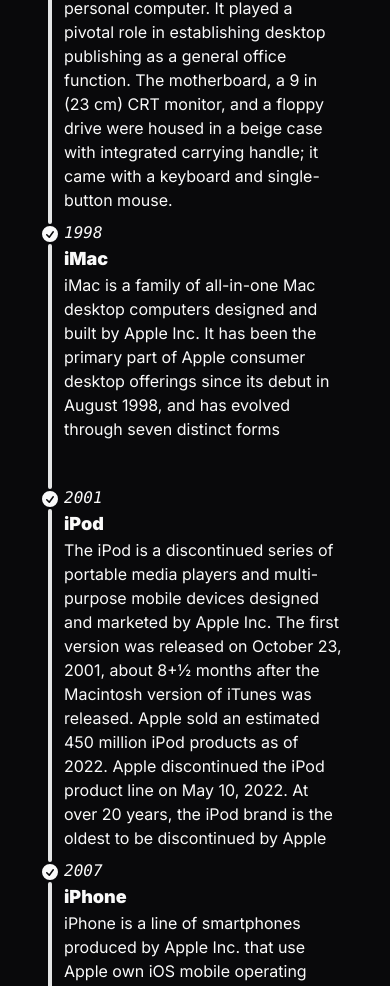
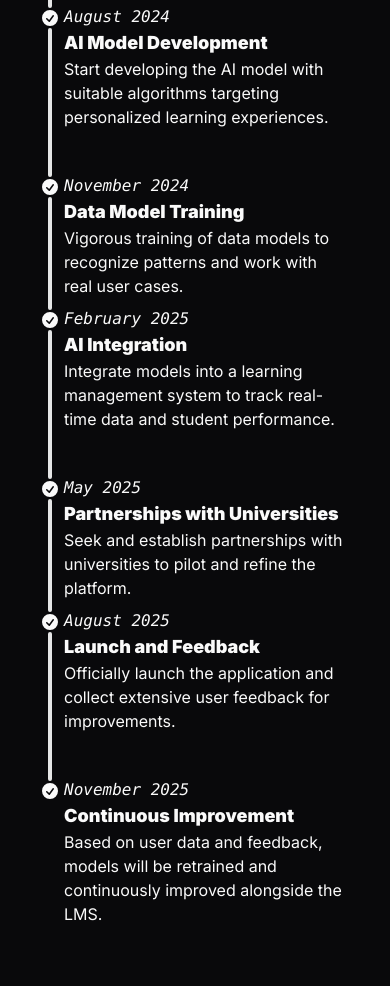
Before and after one commit to Cybortex/eruditionAI, a Next.js app: page / in a window 390 px wide. Shown: the part 1007-1993 px from the top of the page. Built offline with nearby package versions, Linux system fonts and the light colour scheme.

Commit message:
roadmap update

```diff
--- a/src/app/globals.css
+++ b/src/app/globals.css
@@ -34,6 +34,8 @@
 
     --radius: 0.5rem;
   }
+
+
 
   .dark {
     --background: 240 10% 3.9%;
--- a/src/components/Roadmap.tsx
+++ b/src/components/Roadmap.tsx
@@ -10,9 +10,9 @@
       <svg xmlns="http://www.w3.org/2000/svg" viewBox="0 0 20 20" fill="currentColor" className="h-5 w-5"><path fillRule="evenodd" d="M10 18a8 8 0 100-16 8 8 0 000 16zm3.857-9.809a.75.75 0 00-1.214-.882l-3.483 4.79-1.88-1.88a.75.75 0 10-1.06 1.061l2.5 2.5a.75.75 0 001.137-.089l4-5.5z" clipRule="evenodd" /></svg>
     </div>
     <div className="timeline-start md:text-end mb-10">
-      <time className="font-mono italic">1984</time>
-      <div className="text-lg font-black">First Macintosh computer</div>
-      The Apple Macintosh—later rebranded as the Macintosh 128K—is the original Apple Macintosh personal computer. It played a pivotal role in establishing desktop publishing as a general office function. The motherboard, a 9 in (23 cm) CRT monitor, and a floppy drive were housed in a beige case with integrated carrying handle; it came with a keyboard and single-button mouse.
+      <time className="font-mono italic">June 2024</time>
+      <div className="text-lg font-black">Business Registration</div>
+      Officially register the business, set up necessary legal and financial structures.
     </div>
     <hr/>
   </li>
@@ -22,9 +22,9 @@
       <svg xmlns="http://www.w3.org/2000/svg" viewBox="0 0 20 20" fill="currentColor" className="h-5 w-5"><path fillRule="evenodd" d="M10 18a8 8 0 100-16 8 8 0 000 16zm3.857-9.809a.75.75 0 00-1.214-.882l-3.483 4.79-1.88-1.88a.75.75 0 10-1.06 1.061l2.5 2.5a.75.75 0 001.137-.089l4-5.5z" clipRule="evenodd" /></svg>
     </div>
     <div className="timeline-end mb-10">
-      <time className="font-mono italic">1998</time>
-      <div className="text-lg font-black">iMac</div>
-      iMac is a family of all-in-one Mac desktop computers designed and built by Apple Inc. It has been the primary part of Apple consumer desktop offerings since its debut in August 1998, and has evolved through seven distinct forms
+      <time className="font-mono italic">August 2024</time>
+      <div className="text-lg font-black">AI Model Development</div>
+      Start developing the AI model with suitable algorithms targeting personalized learning experiences.
     </div>
     <hr />
   </li>
@@ -34,9 +34,9 @@
       <svg xmlns="http://www.w3.org/2000/svg" viewBox="0 0 20 20" fill="currentColor" className="h-5 w-5"><path fillRule="evenodd" d="M10 18a8 8 0 100-16 8 8 0 000 16zm3.857-9.809a.75.75 0 00-1.214-.882l-3.483 4.79-1.88-1.88a.75.75 0 10-1.06 1.061l2.5 2.5a.75.75 0 001.137-.089l4-5.5z" clipRule="evenodd" /></svg>
     </div>
     <div className="timeline-start md:text-end mb-10">
-      <time className="font-mono italic">2001</time>
-      <div className="text-lg font-black">iPod</div>
-      The iPod is a discontinued series of portable media players and multi-purpose mobile devices designed and marketed by Apple Inc. The first version was released on October 23, 2001, about 8+1⁄2 months after the Macintosh version of iTunes was released. Apple sold an estimated 450 million iPod products as of 2022. Apple discontinued the iPod product line on May 10, 2022. At over 20 years, the iPod brand is the oldest to be discontinued by Apple
+      <time className="font-mono italic">November 2024</time>
+      <div className="text-lg font-black">Data Model Training</div>
+      Vigorous training of data models to recognize patterns and work with real user cases.
     </div>
     <hr />
   </li>
@@ -46,9 +46,9 @@
       <svg xmlns="http://www.w3.org/2000/svg" viewBox="0 0 20 20" fill="currentColor" className="h-5 w-5"><path fillRule="evenodd" d="M10 18a8 8 0 100-16 8 8 0 000 16zm3.857-9.809a.75.75 0 00-1.214-.882l-3.483 4.79-1.88-1.88a.75.75 0 10-1.06 1.061l2.5 2.5a.75.75 0 001.137-.089l4-5.5z" clipRule="evenodd" /></svg>
     </div>
     <div className="timeline-end mb-10">
-      <time className="font-mono italic">2007</time>
-      <div className="text-lg font-black">iPhone</div>
-      iPhone is a line of smartphones produced by Apple Inc. that use Apple own iOS mobile operating system. The first-generation iPhone was announced by then-Apple CEO Steve Jobs on January 9, 2007. Since then, Apple has annually released new iPhone models and iOS updates. As of November 1, 2018, more than 2.2 billion iPhones had been sold. As of 2022, the iPhone accounts for 15.6% of global smartphone market share
+      <time className="font-mono italic">February 2025</time>
+      <div className="text-lg font-black">AI Integration</div>
+      Integrate models into a learning management system to track real-time data and student performance.
     </div>
     <hr />
   </li>
@@ -58,12 +58,36 @@
       <svg xmlns="http://www.w3.org/2000/svg" viewBox="0 0 20 20" fill="currentColor" className="h-5 w-5"><path fillRule="evenodd" d="M10 18a8 8 0 100-16 8 8 0 000 16zm3.857-9.809a.75.75 0 00-1.214-.882l-3.483 4.79-1.88-1.88a.75.75 0 10-1.06 1.061l2.5 2.5a.75.75 0 001.137-.089l4-5.5z" clipRule="evenodd" /></svg>
     </div>
     <div className="timeline-start md:text-end mb-10">
-      <time className="font-mono italic">2015</time>
-      <div className="text-lg font-black">Apple Watch</div>
-      The Apple Watch is a line of smartwatches produced by Apple Inc. It incorporates fitness tracking, health-oriented capabilities, and wireless telecommunication, and integrates with iOS and other Apple products and services
+      <time className="font-mono italic">May 2025</time>
+      <div className="text-lg font-black">Partnerships with Universities</div>
+      Seek and establish partnerships with universities to pilot and refine the platform.
+    </div>
+    <hr />
+  </li>
+  <li>
+    <hr />
+    <div className="timeline-middle">
+      <svg xmlns="http://www.w3.org/2000/svg" viewBox="0 0 20 20" fill="currentColor" className="h-5 w-5"><path fillRule="evenodd" d="M10 18a8 8 0 100-16 8 8 0 000 16zm3.857-9.809a.75.75 0 00-1.214-.882l-3.483 4.79-1.88-1.88a.75.75 0 10-1.06 1.061l2.5 2.5a.75.75 0 001.137-.089l4-5.5z" clipRule="evenodd" /></svg>
+    </div>
+    <div className="timeline-end mb-10">
+      <time className="font-mono italic">August 2025</time>
+      <div className="text-lg font-black">Launch and Feedback</div>
+      Officially launch the application and collect extensive user feedback for improvements.
+    </div>
+    <hr />
+  </li>
+  <li>
+    <hr />
+    <div className="timeline-middle">
+      <svg xmlns="http://www.w3.org/2000/svg" viewBox="0 0 20 20" fill="currentColor" className="h-5 w-5"><path fillRule="evenodd" d="M10 18a8 8 0 100-16 8 8 0 000 16zm3.857-9.809a.75.75 0 00-1.214-.882l-3.483 4.79-1.88-1.88a.75.75 0 10-1.06 1.061l2.5 2.5a.75.75 0 001.137-.089l4-5.5z" clipRule="evenodd" /></svg>
+    </div>
+    <div className="timeline-start md:text-end mb-10">
+      <time className="font-mono italic">November 2025</time>
+      <div className="text-lg font-black">Continuous Improvement</div>
+      Based on user data and feedback, models will be retrained and continuously improved alongside the LMS.
     </div>
   </li>
-    </ul>
+</ul>
 
     </div>
   )
--- a/src/components/ScroolNav.tsx
+++ /dev/null
@@ -1,28 +0,0 @@
-import React from 'react'
-
-const ScroolNav = () => {
-  return (
-    <div>
-        <ul className="menu bg-base-200 rounded-box">
-  <li>
-    <a>
-      <svg xmlns="http://www.w3.org/2000/svg" className="h-5 w-5" fill="none" viewBox="0 0 24 24" stroke="currentColor"><path strokeLinecap="round" strokeLinejoin="round" strokeWidth="2" d="M3 12l2-2m0 0l7-7 7 7M5 10v10a1 1 0 001 1h3m10-11l2 2m-2-2v10a1 1 0 01-1 1h-3m-6 0a1 1 0 001-1v-4a1 1 0 011-1h2a1 1 0 011 1v4a1 1 0 001 1m-6 0h6" /></svg>
-    </a>
-  </li>
-  <li>
-    <a>
-      <svg xmlns="http://www.w3.org/2000/svg" className="h-5 w-5" fill="none" viewBox="0 0 24 24" stroke="currentColor"><path strokeLinecap="round" strokeLinejoin="round" strokeWidth="2" d="M13 16h-1v-4h-1m1-4h.01M21 12a9 9 0 11-18 0 9 9 0 0118 0z" /></svg>
-    </a>
-  </li>
-  <li>
-    <a>
-      <svg xmlns="http://www.w3.org/2000/svg" className="h-5 w-5" fill="none" viewBox="0 0 24 24" stroke="currentColor"><path strokeLinecap="round" strokeLinejoin="round" strokeWidth="2" d="M9 19v-6a2 2 0 00-2-2H5a2 2 0 00-2 2v6a2 2 0 002 2h2a2 2 0 002-2zm0 0V9a2 2 0 012-2h2a2 2 0 012 2v10m-6 0a2 2 0 002 2h2a2 2 0 002-2m0 0V5a2 2 0 012-2h2a2 2 0 012 2v14a2 2 0 01-2 2h-2a2 2 0 01-2-2z" /></svg>
-    </a>
-  </li>
-</ul>
-
-    </div>
-  )
-}
-
-export default ScroolNav
--- a/src/data/index.ts
+++ b/src/data/index.ts
@@ -2,8 +2,8 @@
 import { FaHome } from 'react-icons/fa';
 export const navItems = [
     { name: "Home", link: "/" },
-    { name: "About", link: "#about" },
-    { name: "Roadmap", link: "#roadmap" },
+    { name: "About", link: "/#about" },
+    { name: "Roadmap", link: "/#roadmap" },
     { name: "Survey", link: "/survey" },
     { name: "Chatbot", link: "/chatbot" },
   ];``
```
